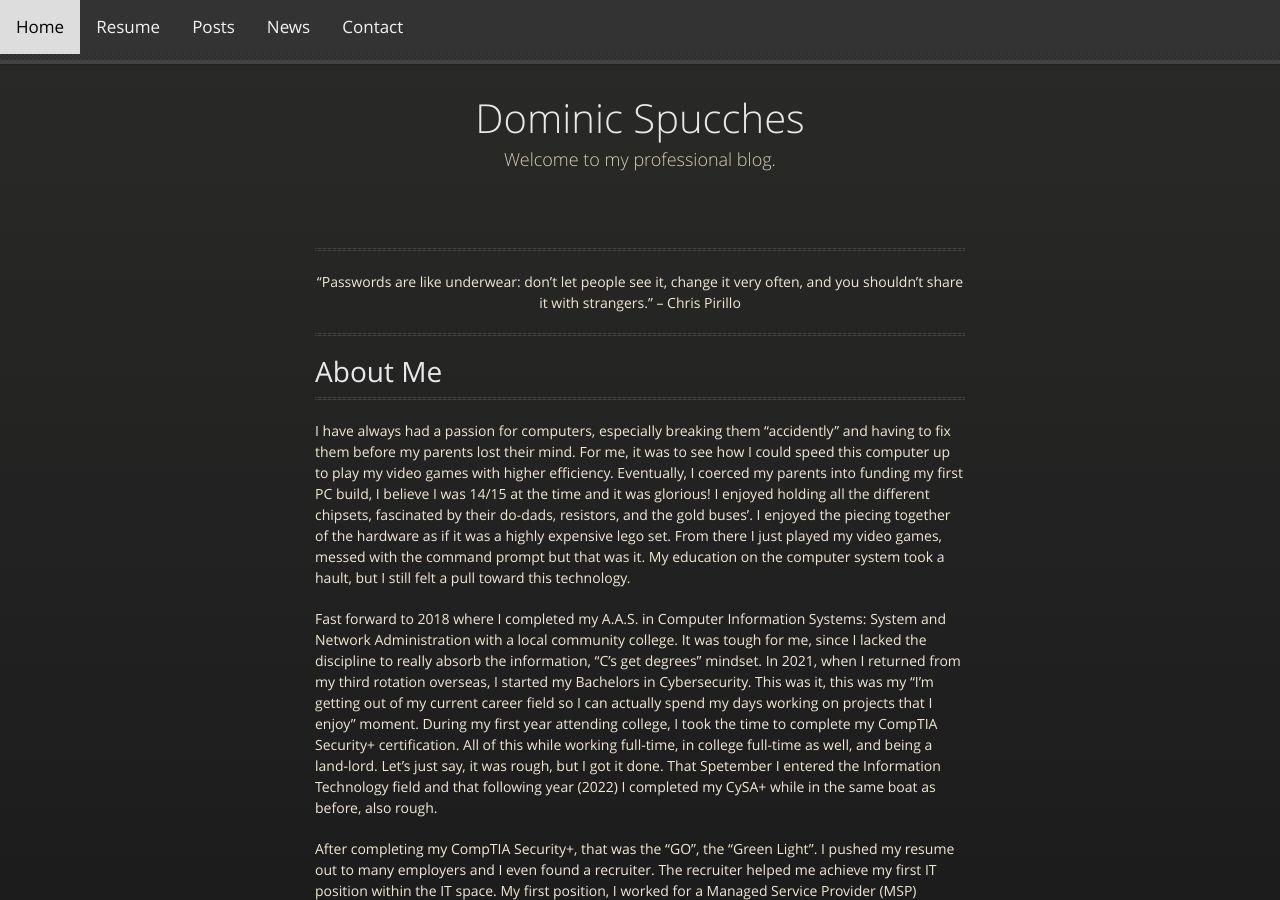
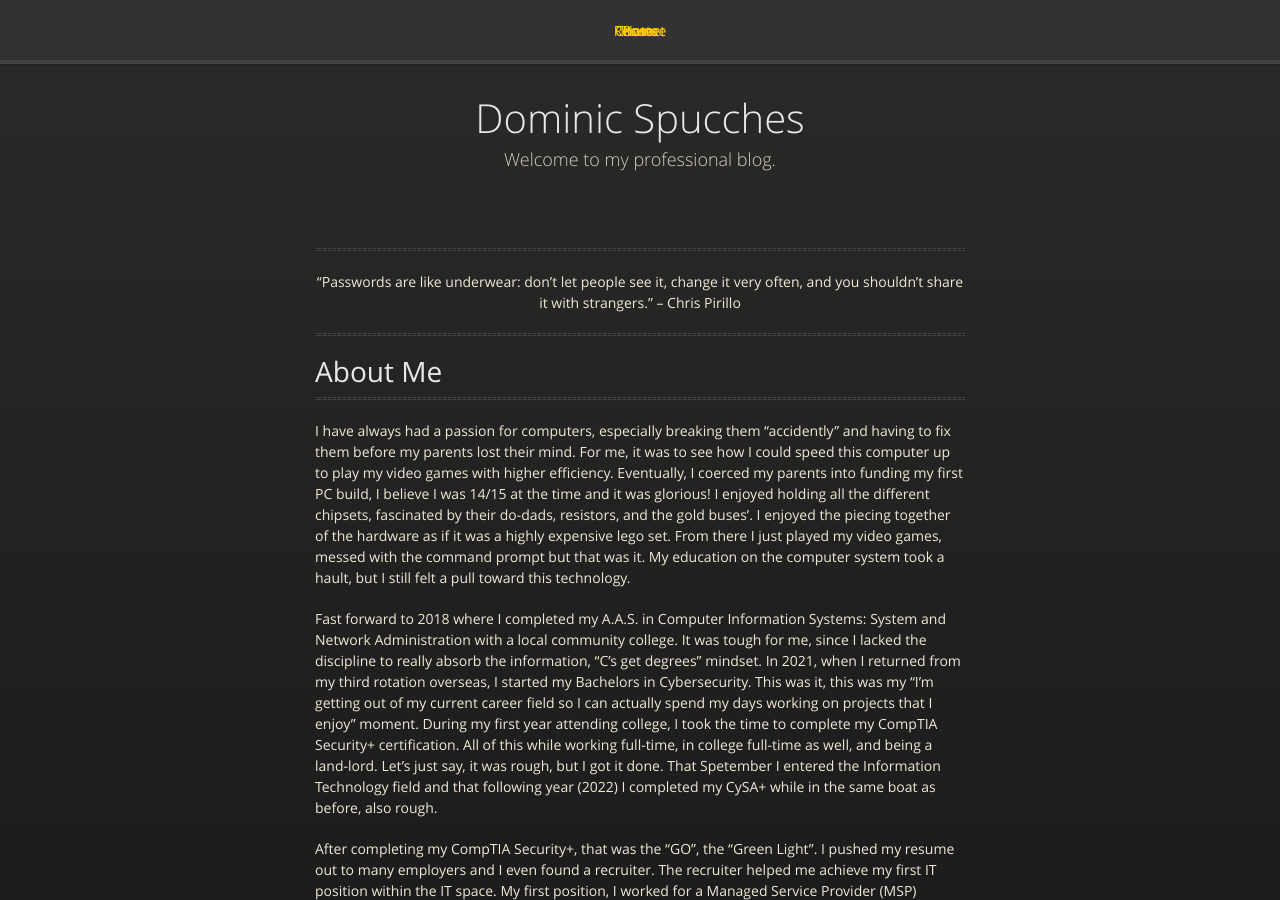
Before and after one commit to dspucches/dspucches.github.io, a Jekyll site: the page built from index.md, in a window 1280 px wide and 900 px high. Built offline with Jekyll 4.4.1, drawn with Linux system fonts in a browser that asks for light colours; nearby versions of some CDN libraries.

```diff
--- a/assets/css/style.scss
+++ b/assets/css/style.scss
@@ -29,13 +29,11 @@
 
 /* Style the links inside the navigation bar */
 .topnav a {
-  float: left;
-  display: block;
-  color: #f2f2f2;
-  text-align: center;
-  padding: 14px 16px;
-  text-decoration: none;
-  font-size: 17px;
+  float: none;
+  position: absolute;
+  top: 50%;
+  left: 50%;
+  transform: translate(-50%, -50%);
 }
 
 /* Change the color of links on hover */
```
